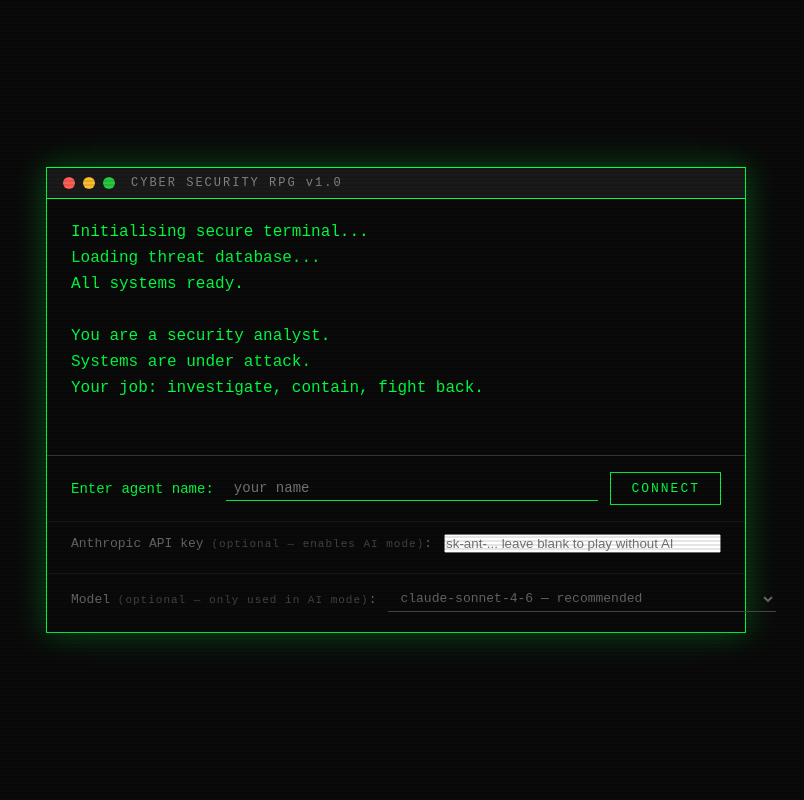
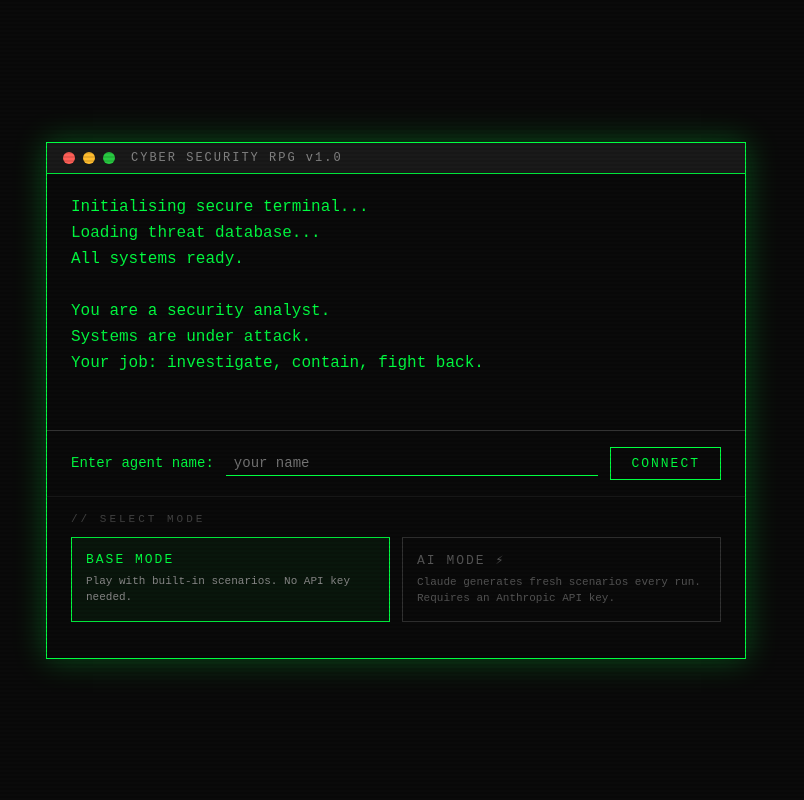
Before and after one commit to Zfyew/cybersecurityrpg, a Flask app: page / in a window 1280 px wide. Shown: the whole page, without its empty margins (244-1048 px from the left). Run offline with Flask 3, Linux system fonts and the light colour scheme; some libraries are stand-ins or nearby versions.

Commit message:
feat: explicit base mode and AI mode selection on intro screen

```diff
--- a/static/game.js
+++ b/static/game.js
@@ -29,12 +29,18 @@ async function startGame() {
         return;
     }
 
-    const key = document.getElementById('api-key').value.trim();
-    selectedModel = document.getElementById('model-select').value;
+    const modeAi = document.getElementById('mode-ai').classList.contains('active');
 
-    if (key) {
+    if (modeAi) {
+        const key = document.getElementById('api-key').value.trim();
+        if (!key) {
+            document.getElementById('api-key').focus();
+            document.getElementById('api-key').style.borderBottomColor = '#ff4444';
+            return;
+        }
         apiKey = key;
         aiMode = true;
+        selectedModel = document.getElementById('model-select').value;
     }
 
     const res = await fetch('/api/start', {
@@ -391,3 +397,14 @@ function getRating(score, health) {
     if (total >= 300) return 'B — ANALYST';
     return 'C — JUNIOR ANALYST';
 }
+
+function selectMode(mode) {
+    document.getElementById('mode-base').classList.remove('active');
+    document.getElementById('mode-ai').classList.remove('active');
+    document.getElementById(`mode-${mode}`).classList.add('active');
+    document.getElementById('ai-fields').style.display = mode === 'ai' ? 'block' : 'none';
+    if (mode === 'base') {
+        aiMode = false;
+        apiKey = null;
+    }
+}
--- a/static/style.css
+++ b/static/style.css
@@ -422,3 +422,59 @@ select option {
     background: #0a0a0a;
     color: #666;
 }
+
+.mode-select-row {
+    padding: 16px 24px 20px;
+    border-top: 1px solid #1a1a1a;
+}
+
+.mode-label {
+    font-size: 11px;
+    color: #444;
+    letter-spacing: 3px;
+    margin-bottom: 12px;
+}
+
+.mode-options {
+    display: flex;
+    gap: 12px;
+    margin-bottom: 16px;
+}
+
+.mode-option {
+    flex: 1;
+    border: 1px solid #333;
+    padding: 14px;
+    cursor: pointer;
+    transition: all 0.2s;
+}
+
+.mode-option:hover {
+    border-color: #555;
+}
+
+.mode-option.active {
+    border-color: #00ff41;
+    background: rgba(0,255,65,0.05);
+}
+
+.mode-title {
+    font-size: 13px;
+    letter-spacing: 2px;
+    margin-bottom: 6px;
+    color: #00ff41;
+}
+
+.mode-option:not(.active) .mode-title {
+    color: #555;
+}
+
+.mode-desc {
+    font-size: 11px;
+    color: #555;
+    line-height: 1.5;
+}
+
+.mode-option.active .mode-desc {
+    color: #888;
+}
--- a/templates/index.html
+++ b/templates/index.html
@@ -33,12 +33,25 @@
         <input type="text" id="player-name" placeholder="your name" autofocus />
         <button id="start-btn" onclick="startGame()">CONNECT</button>
             </div>
+            <div class="mode-select-row">
+        <p class="mode-label">// SELECT MODE</p>
+        <div class="mode-options">
+            <div class="mode-option active" id="mode-base" onclick="selectMode('base')">
+                <div class="mode-title">BASE MODE</div>
+                <div class="mode-desc">Play with built-in scenarios. No API key needed.</div>
+            </div>
+            <div class="mode-option" id="mode-ai" onclick="selectMode('ai')">
+                <div class="mode-title">AI MODE ⚡</div>
+                <div class="mode-desc">Claude generates fresh scenarios every run. Requires an Anthropic API key.</div>
+            </div>
+        </div>
+        <div id="ai-fields" style="display:none;">
             <div class="api-row">
-        <label class="prompt-optional">Anthropic API key <span class="optional-tag">(optional — enables AI mode)</span>: </label>
-        <input type="password" id="api-key" placeholder="sk-ant-... leave blank to play without AI" />
+                <label class="prompt-optional">Anthropic API key: </label>
+                <input type="password" id="api-key" placeholder="sk-ant-..." />
             </div>
             <div class="api-row">
-        <label class="prompt-optional">Model <span class="optional-tag">(optional — only used in AI mode)</span>: </label>
+                <label class="prompt-optional">Model: </label>
                 <select id="model-select">
                     <option value="claude-sonnet-4-6">claude-sonnet-4-6 — recommended</option>
                     <option value="claude-opus-4-6">claude-opus-4-6 — best scenarios, slower</option>
```
Lines whose indentation alone changed are shown as unchanged.
